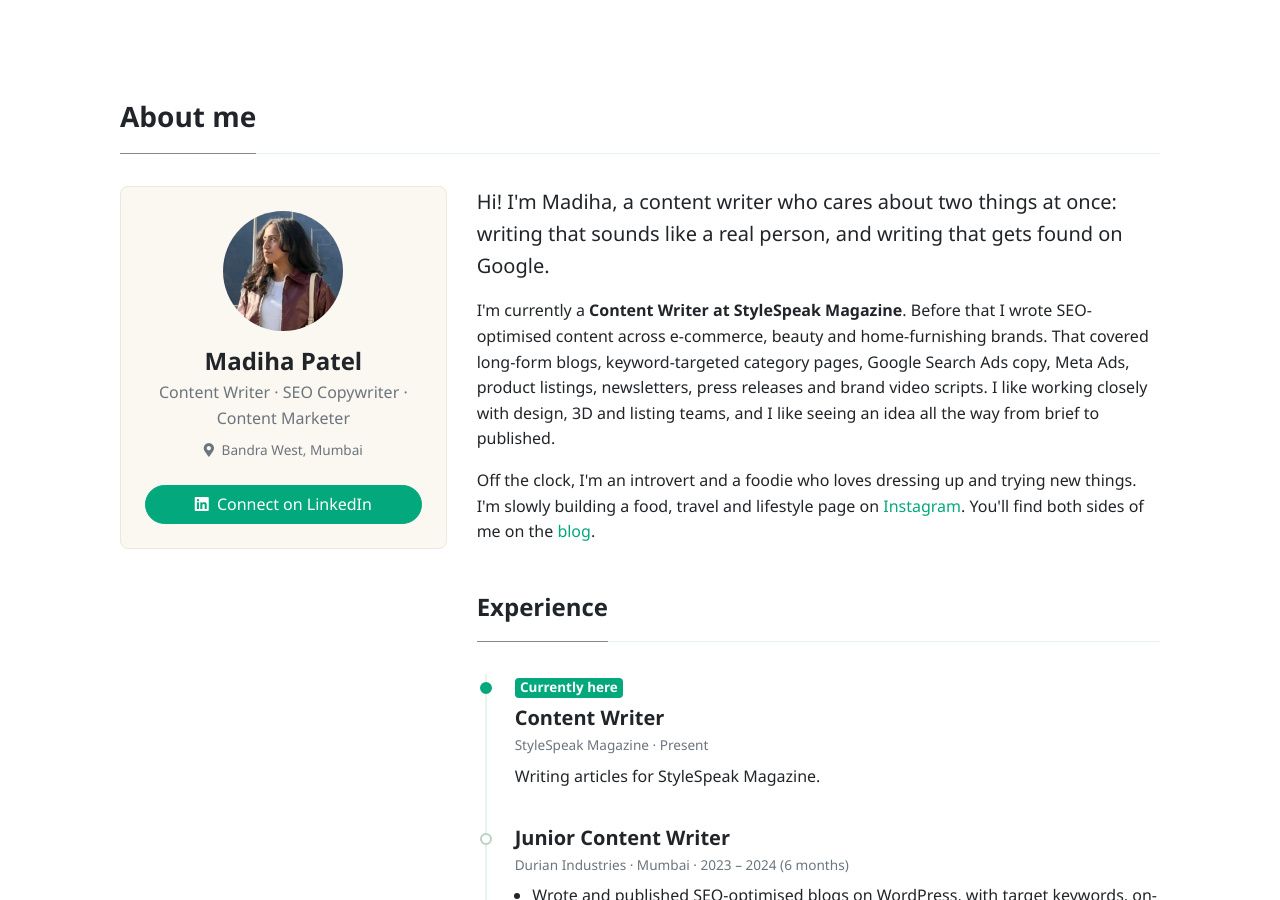
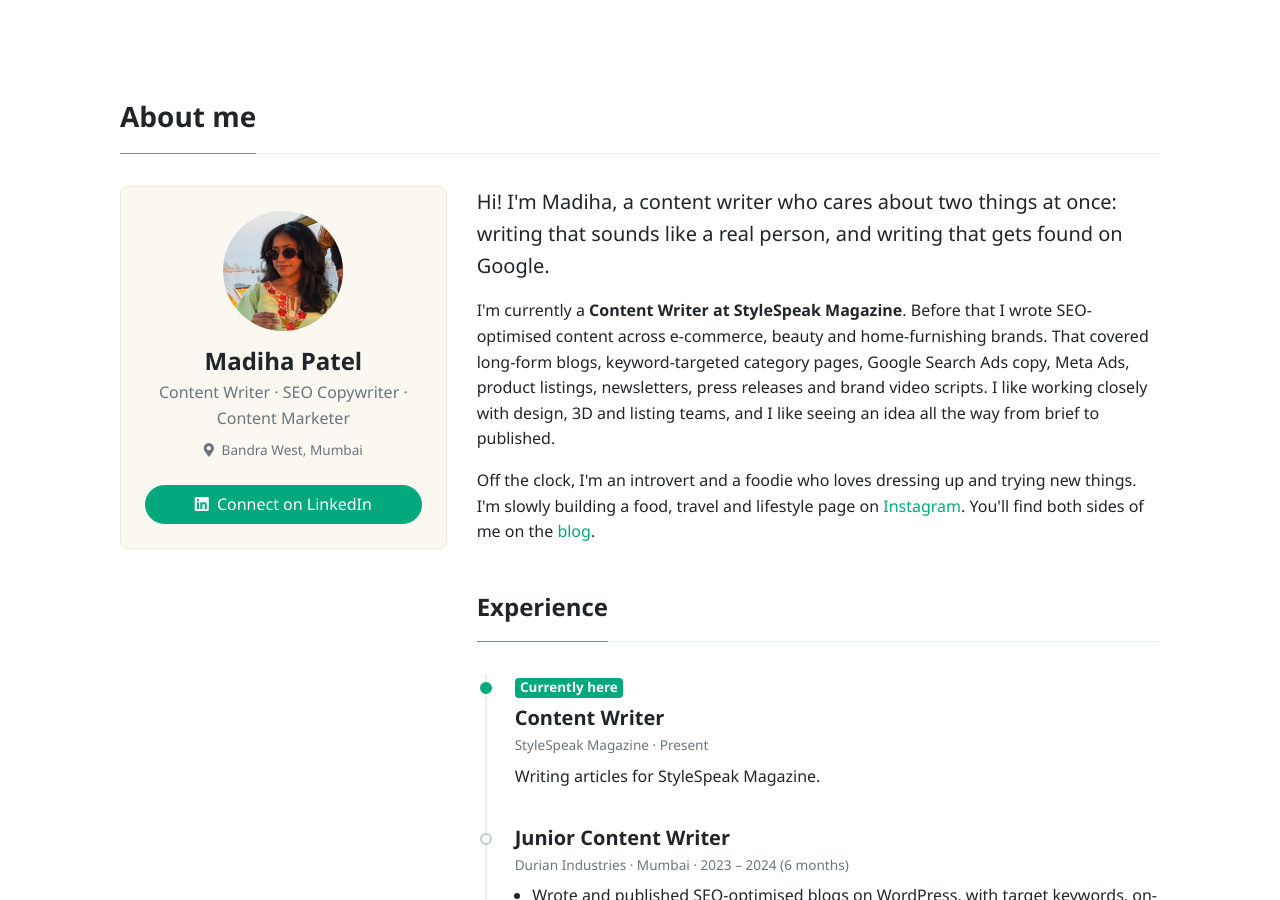
Before and after one commit to madihapatell/madihapatel.github.io, a Jekyll site: the page built from _pages/about.html, in a window 1280 px wide and 900 px high. Built offline with Jekyll 4.4.1, drawn with Linux system fonts in a browser that asks for light colours; nearby versions of some CDN libraries.

Commit message:
Replace About page profile picture with the shikara photo
Co-Authored-By: Claude Fable 5.2 <noreply@anthropic.com>
Claude-Session: https://claude.ai/code/session_01N4VAPqNX2a1gfwDvwPZoqc

```diff
--- a/_pages/about.html
+++ b/_pages/about.html
@@ -13,7 +13,7 @@ description: "Madiha Patel is a content writer at StyleSpeak Magazine and an SEO
     <!-- Profile card -->
     <div class="col-md-4 mb-5">
         <div class="sticky-top sticky-top-offset profile-card text-center p-4">
-            <img class="rounded-circle mb-3" src="{{ site.baseurl }}/assets/images/madiha-patel.webp" alt="Madiha Patel" width="120" height="120">
+            <img class="rounded-circle mb-3" src="{{ site.baseurl }}/assets/images/madiha-patel.webp?v={{ site.time | date: '%s' }}" alt="Madiha Patel" width="120" height="120">
             <h4 class="font-weight-bold mb-1">Madiha Patel</h4>
             <p class="text-muted mb-2">Content Writer · SEO Copywriter · Content Marketer</p>
             <p class="small text-muted mb-4"><i class="fas fa-map-marker-alt mr-1"></i> Bandra West, Mumbai</p>
```
Also changed, not shown: assets/images/madiha-patel.webp.
